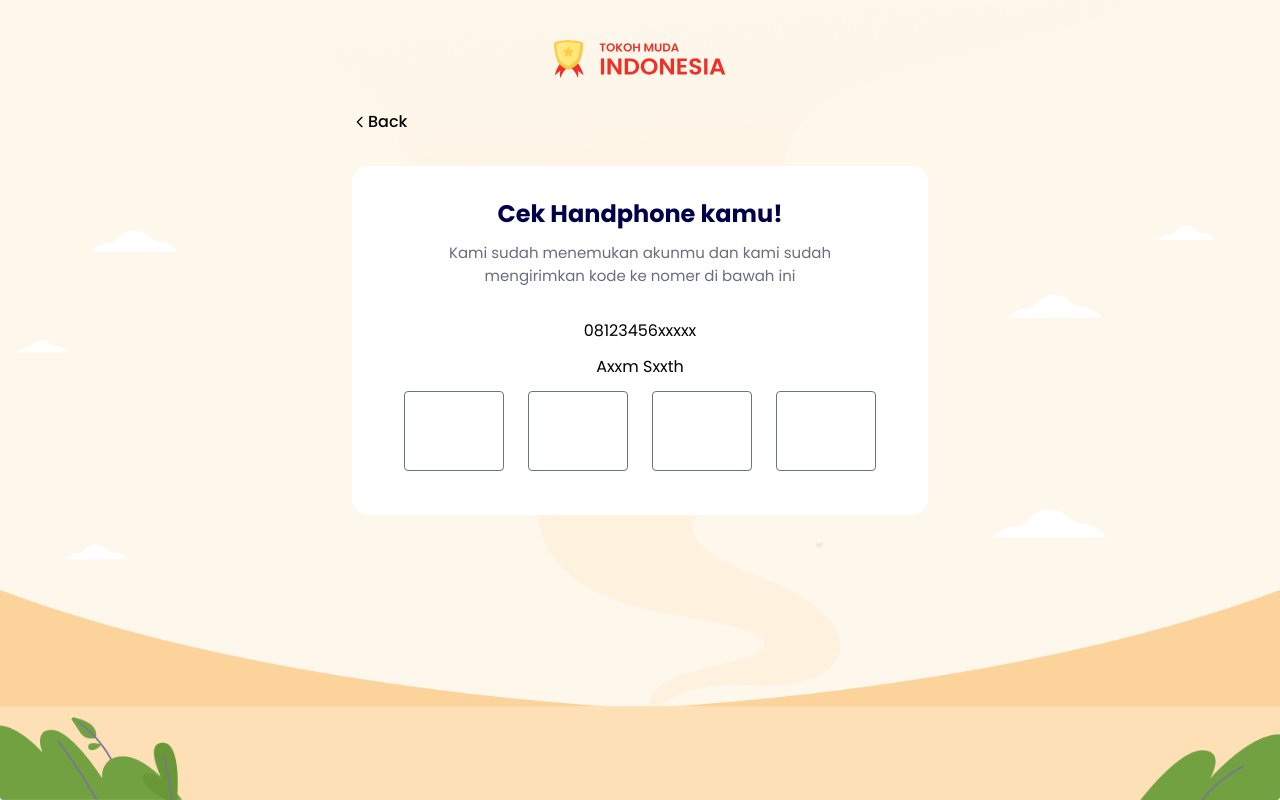
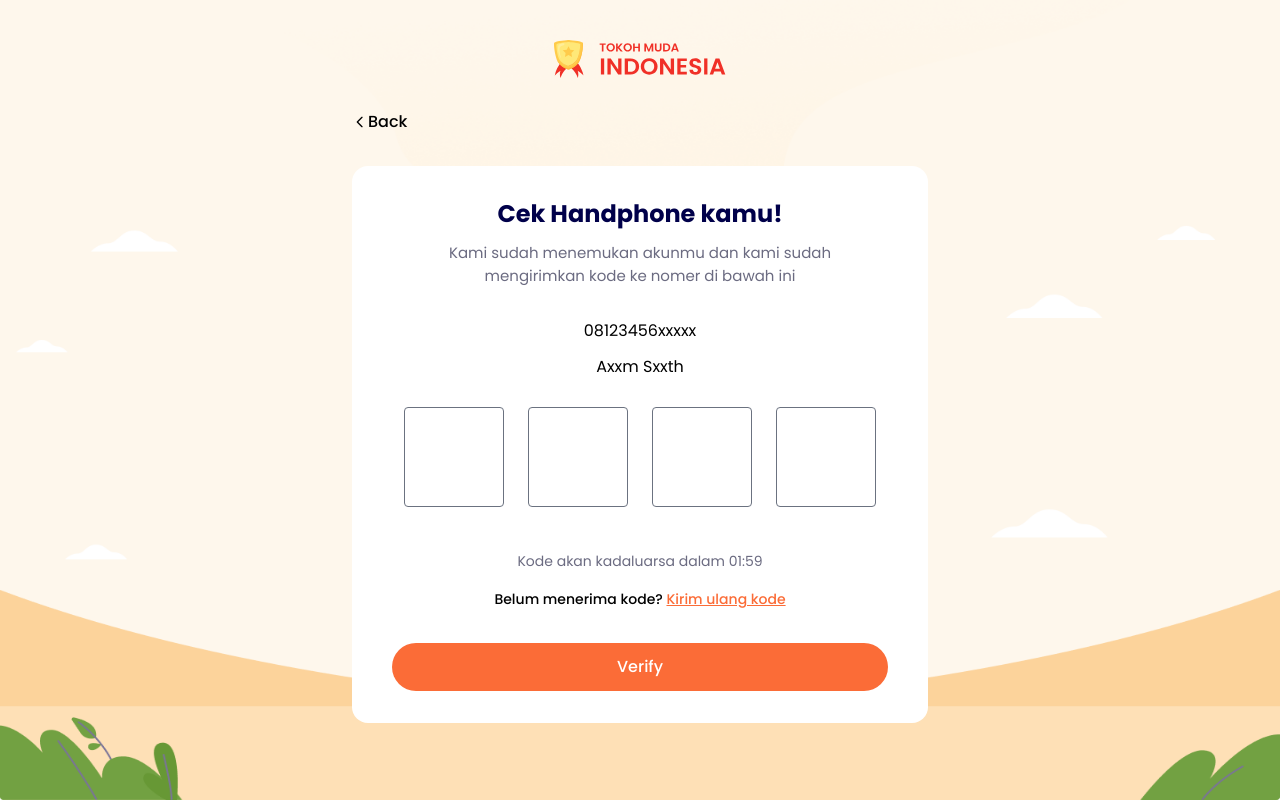
Before and after one commit to incognitoPlayer/online-course-Reactjs, a React (Create React App) app: page /verifyforgotpassword in a window 1280 px wide. Built offline with nearby package versions, Linux system fonts and the light colour scheme.

Commit message:
create forgot pass and verify forgot

```diff
--- a/src/components/InputOtp.jsx
+++ b/src/components/InputOtp.jsx
@@ -1,7 +1,7 @@
 const InputOtp = () => {
   return (
     <input
-      class="m-2 flex-1 border h-20 w-10 text-center  rounded"
+      class="m-2 flex-1 border h-[100px] w-[100px] text-center rounded text-5xl"
       type="text"
       maxlength="1"
     />
--- a/src/index.css
+++ b/src/index.css
@@ -898,6 +898,10 @@ select {
   margin-right: 8px;
 }
 
+.mt-5 {
+  margin-top: 32px;
+}
+
 .block {
   display: block;
 }
@@ -938,6 +942,37 @@ select {
   height: 16px;
 }
 
+<<<<<<< Updated upstream
+=======
+.h-96 {
+  height: 24rem;
+}
+
+.h-1\/2 {
+  height: 50%;
+}
+
+.h-80 {
+  height: 20rem;
+}
+
+.h-52 {
+  height: 13rem;
+}
+
+.h-24 {
+  height: 6rem;
+}
+
+.h-20 {
+  height: 5rem;
+}
+
+.h-\[100px\] {
+  height: 100px;
+}
+
+>>>>>>> Stashed changes
 .w-\[20px\] {
   width: 20px;
 }
@@ -952,6 +987,10 @@ select {
 
 .w-3 {
   width: 16px;
+}
+
+.w-\[100px\] {
+  width: 100px;
 }
 
 .max-w-xl {
@@ -1154,6 +1193,21 @@ select {
   font-size: 40px;
 }
 
+.text-3xl {
+  font-size: 1.875rem;
+  line-height: 2.25rem;
+}
+
+.text-4xl {
+  font-size: 2.25rem;
+  line-height: 2.5rem;
+}
+
+.text-5xl {
+  font-size: 3rem;
+  line-height: 1;
+}
+
 .font-bold {
   font-weight: 700;
 }
--- a/src/pages/VerifyForgotPassword.jsx
+++ b/src/pages/VerifyForgotPassword.jsx
@@ -44,11 +44,30 @@ const VerifyForgotPassword = () => {
           <form className="max-w-lg mx-auto">
             <p className="text-center">08123456xxxxx</p>
             <p className="text-center pt-2">Axxm Sxxth</p>
-            <div className="flex">
+            <div className="flex mt-3">
               <InputOtp />
               <InputOtp />
               <InputOtp />
               <InputOtp />
+            </div>
+            <p className="text-center text-colorParagraph mt-5 text-sm">
+              Kode akan kadaluarsa dalam 01:59
+            </p>
+            <div className="mt-3">
+              <div className="mx-auto text-center">
+                <span className="text-sm font-medium">
+                  Belum menerima kode?{" "}
+                </span>
+                <Link
+                  to="/register"
+                  className="text-sm font-medium text-primaryColor underline"
+                >
+                  Kirim ulang kode
+                </Link>
+              </div>
+              <button className="bg-primaryColor hover:bg-[#f05d27] text-white py-2 px-4 rounded-full w-full mt-5 text-base font-medium">
+                Verify
+              </button>
             </div>
           </form>
         </Cards>
```
